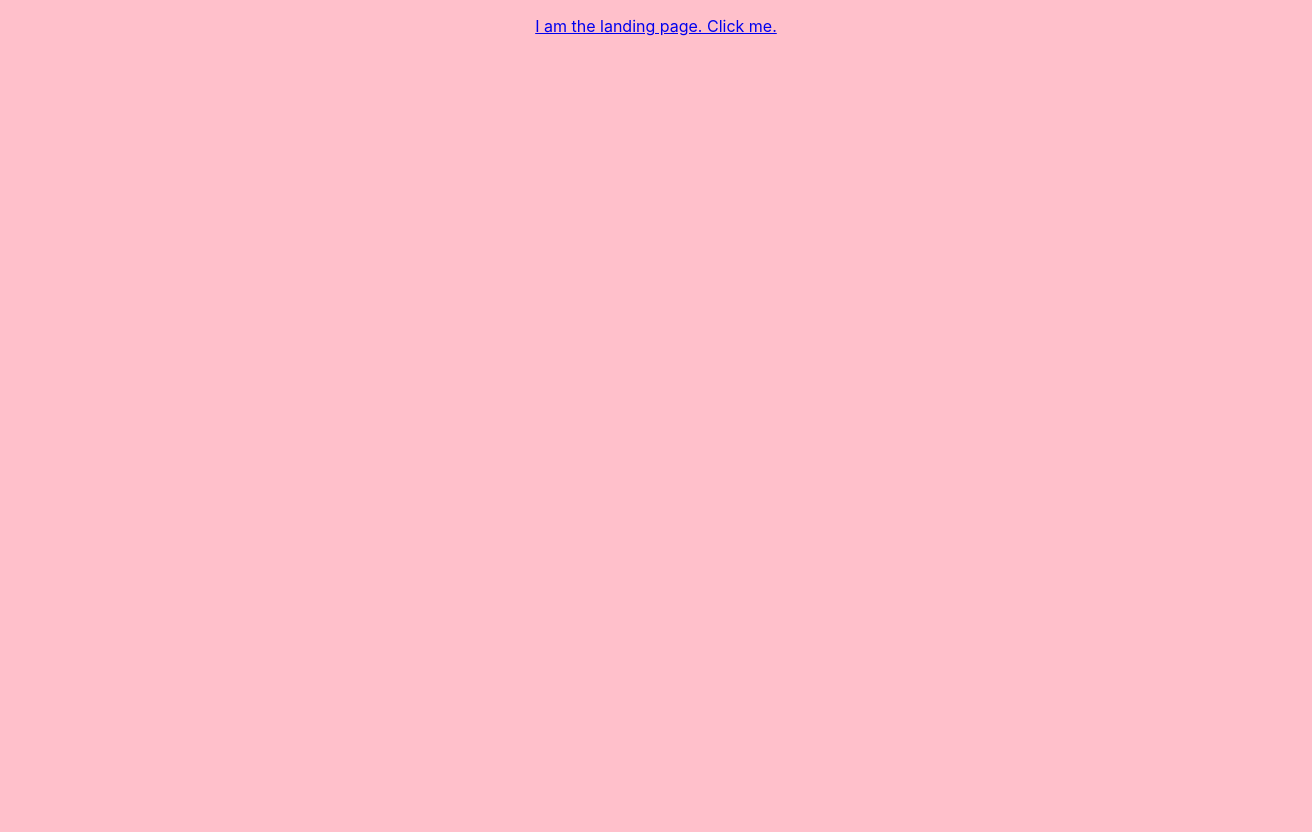
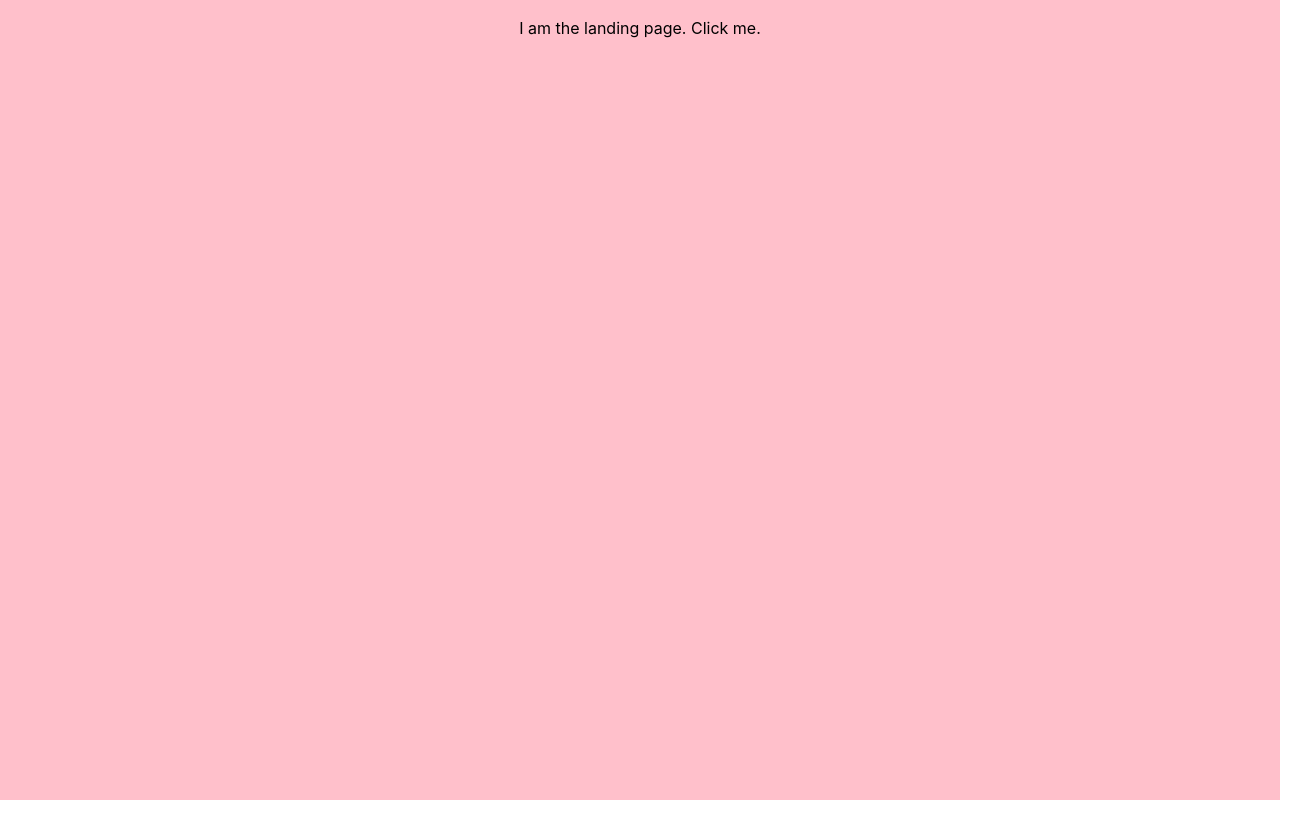
Before and after one commit to gg-1414/sky-parlor, a React (Create React App) app: page / in a window 1280 px wide. Shown: the whole page, 1312 px wide, since content can reach past the window. After the commit the page ends 800 px from the top, so only its background shows below. Built offline with nearby package versions, Linux system fonts and the light colour scheme; no server answers.

Commit message:
install firebase, react-firebase-hooks, tailwind, craco

```diff
--- /dev/null
+++ b/craco.config.js
@@ -0,0 +1,11 @@
+// craco.config.js
+module.exports = {
+  style: {
+    postcss: {
+      plugins: [
+        require('tailwindcss'),
+        require('autoprefixer'),
+      ],
+    },
+  },
+}
--- a/src/index.css
+++ b/src/index.css
@@ -1,3 +1,7 @@
+@tailwind base;
+@tailwind components;
+@tailwind utilities;
+
 body {
   margin: 0;
   font-family: -apple-system, BlinkMacSystemFont, 'Segoe UI', 'Roboto', 'Oxygen',
--- /dev/null
+++ b/tailwind.config.js
@@ -0,0 +1,11 @@
+module.exports = {
+  purge: ['./src/**/*.{js,jsx,ts,tsx}', './public/index.html'],
+  darkMode: false, // or 'media' or 'class'
+  theme: {
+    extend: {},
+  },
+  variants: {
+    extend: {},
+  },
+  plugins: [],
+}
```
Also changed, not shown: package.json (+11 -3 lines), 1 other file (tests, documents, lock files or other folders).
